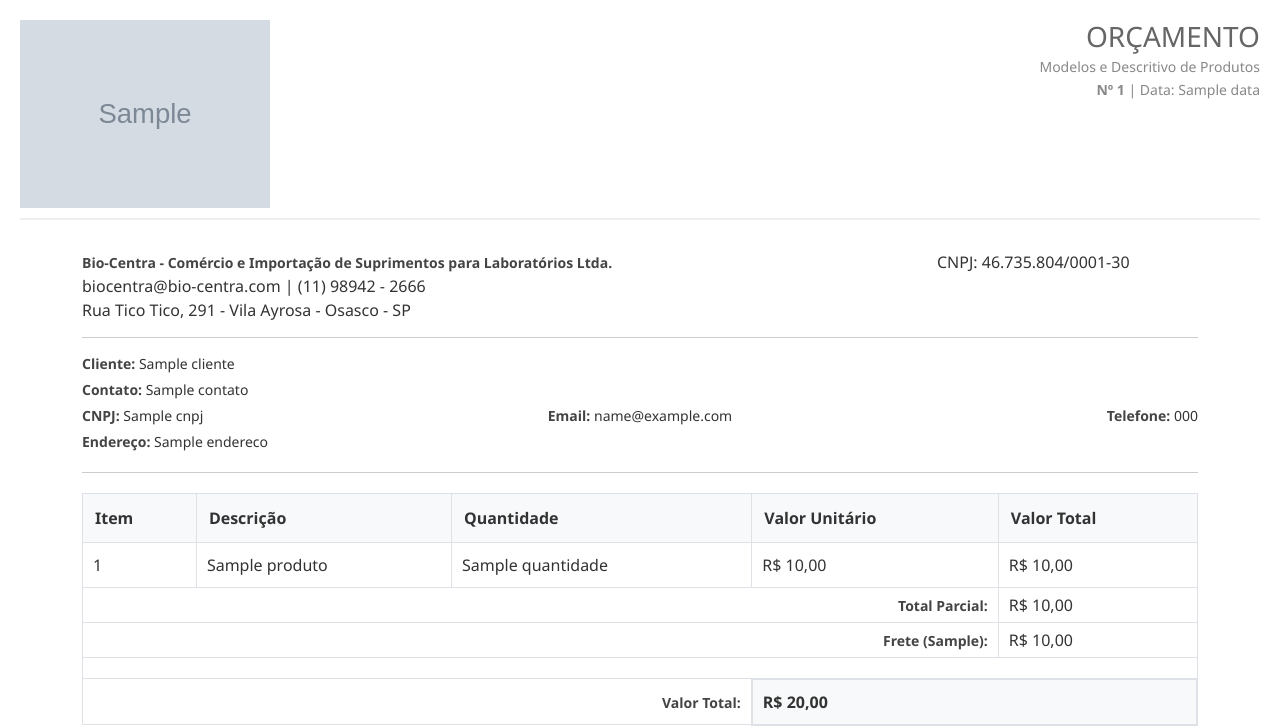
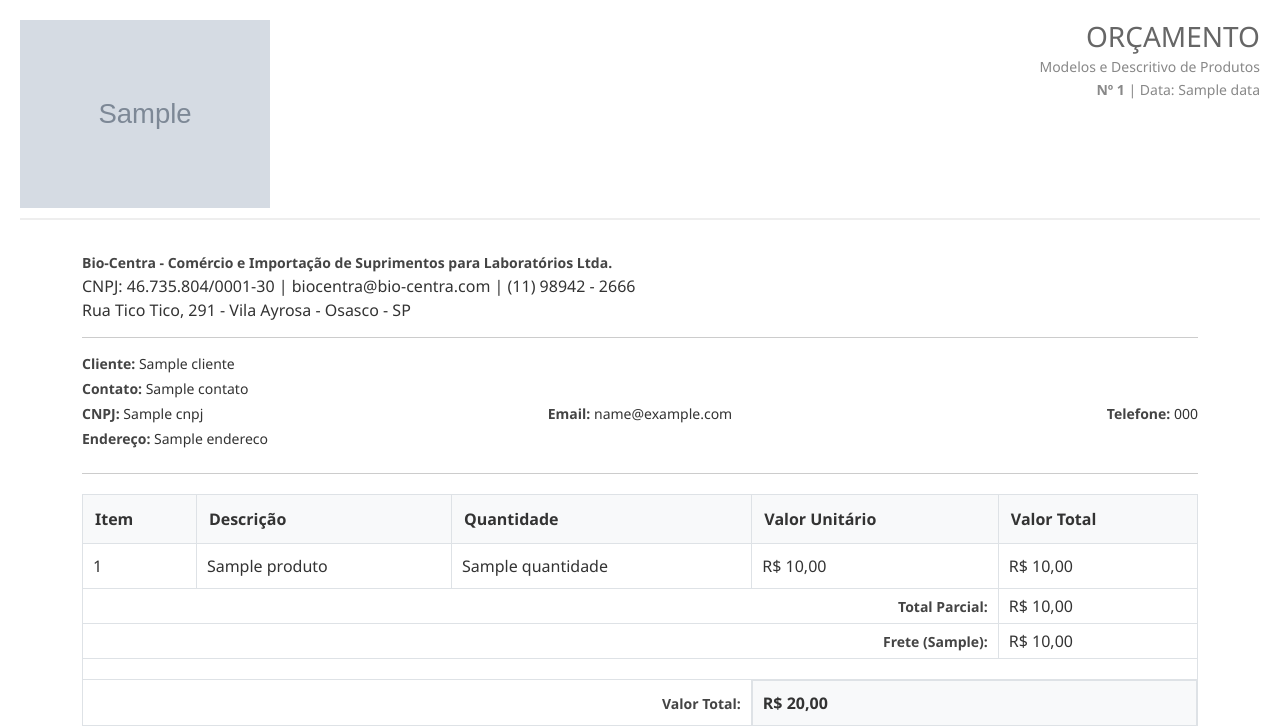
Before and after one commit to CleudemirFaccoJr/BioCentra, a Flask app: template templates/orcamento.html in a window 1280 px wide. Shown: the top 726 px of the page. Run offline with Flask 3, Linux system fonts and the light colour scheme; the template is opened without the code that fills it: most values are stand-ins (such as "Sample title", 1, 10 or a date in 2020); grey boxes marked "Sample" are stand-in pictures.

Commit message:
Novos ajustes no template de orçamento.

```diff
--- a/templates/orcamento.html
+++ b/templates/orcamento.html
@@ -79,16 +79,13 @@
 <!-- Dados da BioCentra -->
  <div class="container dados-biocentra">
  <div class="row">
-   <div class="col-9">
+   <div class="col-12">
     <strong>Bio-Centra - Comércio e Importação de Suprimentos para Laboratórios Ltda.</strong>
    </div>
-   <div class="col-md-3">
-         CNPJ: 46.735.804/0001-30<br>
-      </div>
  </div>
  <div class="row">
       <div class="col-md-12">
-        biocentra@bio-centra.com | (11) 98942 - 2666 <br>
+        CNPJ: 46.735.804/0001-30 | biocentra@bio-centra.com | (11) 98942 - 2666 <br>
       </div>
  </div>
  <div class="row">
@@ -100,26 +97,42 @@
  <div class="divisor"></div>
 
 <!-- Dados do Cliente -->
-<div style="font-size: 14px; margin-bottom: 20px; width: 100%;">
-    <div style="margin-bottom: 5px;">
-        <strong>Cliente:</strong> {{ cliente.nome }}
+<div class="mb-4" style="font-size: 14px;">
+
+  <div class="row mb-1">
+    <div class="col-12">
+      <strong>Cliente:</strong> {{ cliente.nome }}
+    </div>
+  </div>
+
+  <div class="row mb-1">
+    <div class="col-12">
+      <strong>Contato:</strong> {{ cliente.contato }}
+    </div>
+  </div>
+
+  <div class="row mb-1">
+    <div class="col-md-4">
+      <strong>CNPJ:</strong> {{ cliente.cnpj }}
     </div>
 
-    <div style="margin-bottom: 5px;">
-      <strong>Contato:</strong> {{ cliente.contato }}
-
+    <div class="col-md-4 text-md-center">
+      <strong>Email:</strong> {{ cliente.email }}
     </div>
 
-    <div style="margin-bottom: 5px; display: table; width: 100%;">
-        <div style="display: table-cell; width: 33%;"><strong>CNPJ:</strong> {{ cliente.cnpj }}</div>
-        <div style="display: table-cell; width: 33%; text-align: center;"><strong>Email:</strong> {{ cliente.email }}</div>
-        <div style="display: table-cell; width: 33%; text-align: right;"><strong>Telefone:</strong> {{ cliente.telefone }}</div>
+    <div class="col-md-4 text-md-end">
+      <strong>Telefone:</strong> {{ cliente.telefone }}
     </div>
+  </div>
 
-    <div>
-        <strong>Endereço:</strong> {{ cliente.endereco }}
+  <div class="row">
+    <div class="col-12">
+      <strong>Endereço:</strong> {{ cliente.endereco }}
     </div>
+  </div>
+
 </div>
+
 
 <div style="border-bottom: 1px solid #ccc; margin: 15px 0;"></div>
 
```
